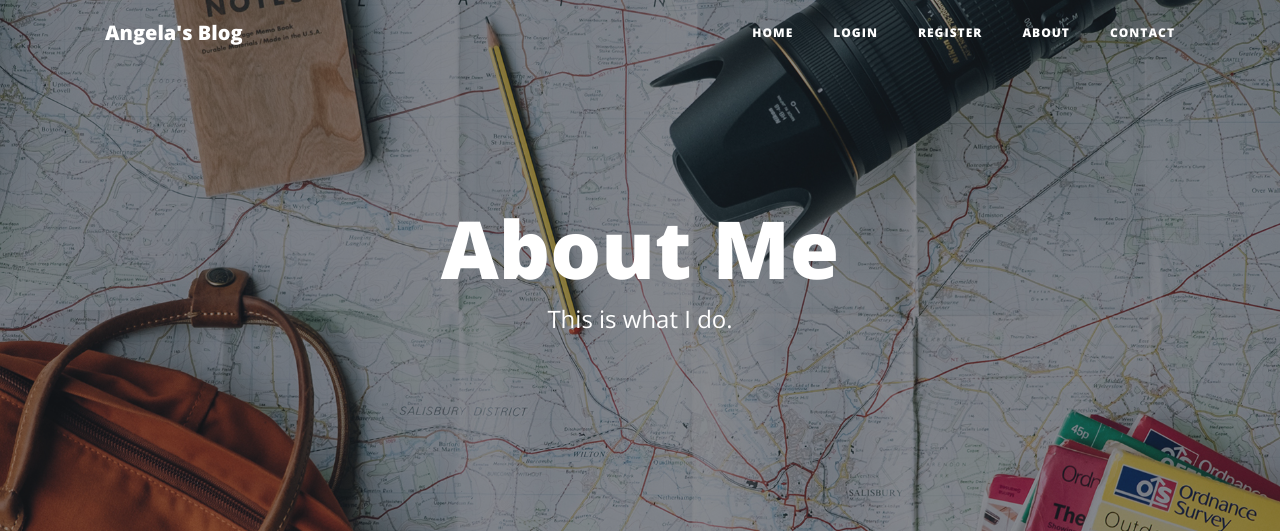
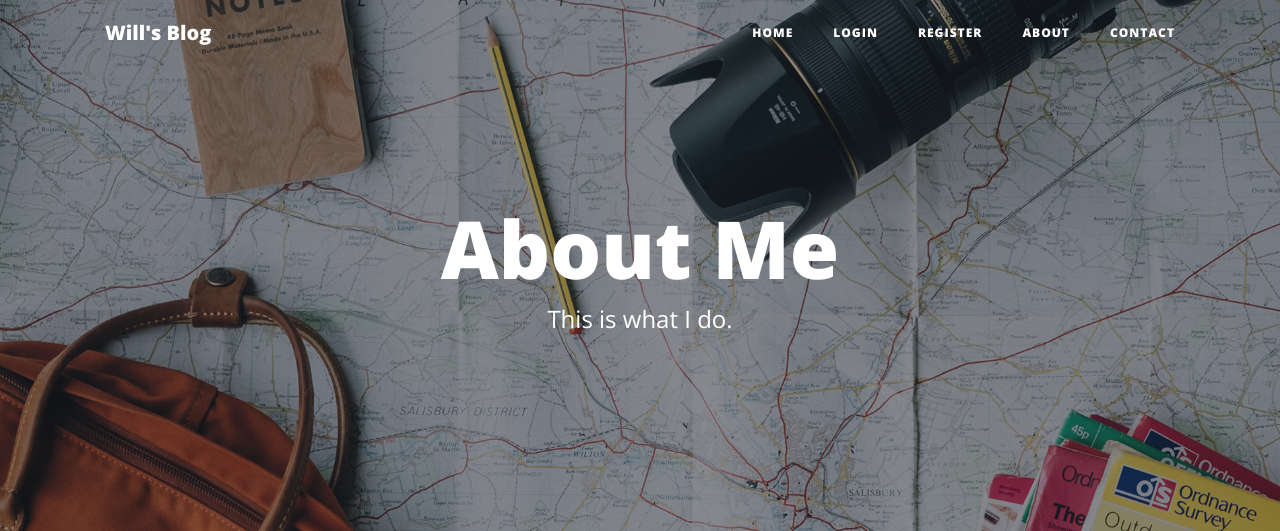
Before and after one commit to pjz0/blog-with-user-authentication, a Flask app: page /about in a window 1280 px wide. Shown: the top 531 px of the page. Run offline with Flask 2, Linux system fonts and the light colour scheme; parts of the project's set-up code (start-up, migrations or seed data) failed here and were passed over; some libraries are stand-ins or nearby versions.

Commit message:
Add gunicorn

```diff
--- a/requirements.txt
+++ b/requirements.txt
@@ -1,3 +1,4 @@
+gunicorn==20.1.0
 certifi==2020.6.20
 chardet==3.0.4
 click==7.1.2
--- a/templates/header.html
+++ b/templates/header.html
@@ -28,7 +28,7 @@
   <!-- Navigation -->
       <nav class="navbar navbar-expand-lg navbar-light fixed-top" id="mainNav">
     <div class="container">
-      <a class="navbar-brand" href="{{url_for('get_all_posts')}}">Angela's Blog</a>
+      <a class="navbar-brand" href="{{url_for('get_all_posts')}}">Will's Blog</a>
       <button class="navbar-toggler navbar-toggler-right" type="button" data-toggle="collapse" data-target="#navbarResponsive" aria-controls="navbarResponsive" aria-expanded="false" aria-label="Toggle navigation">
         Menu
         <i class="fas fa-bars"></i>
```
Also changed, not shown: 1 other file.
